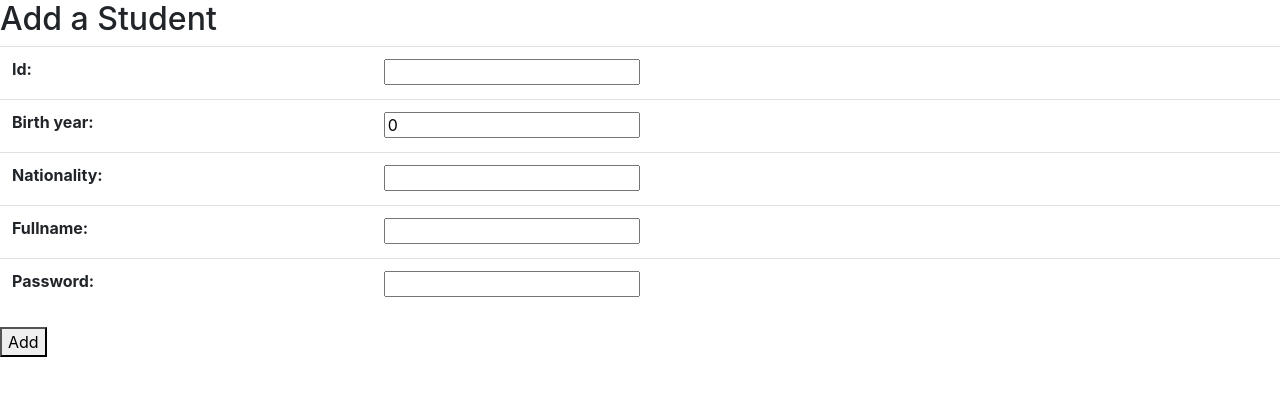
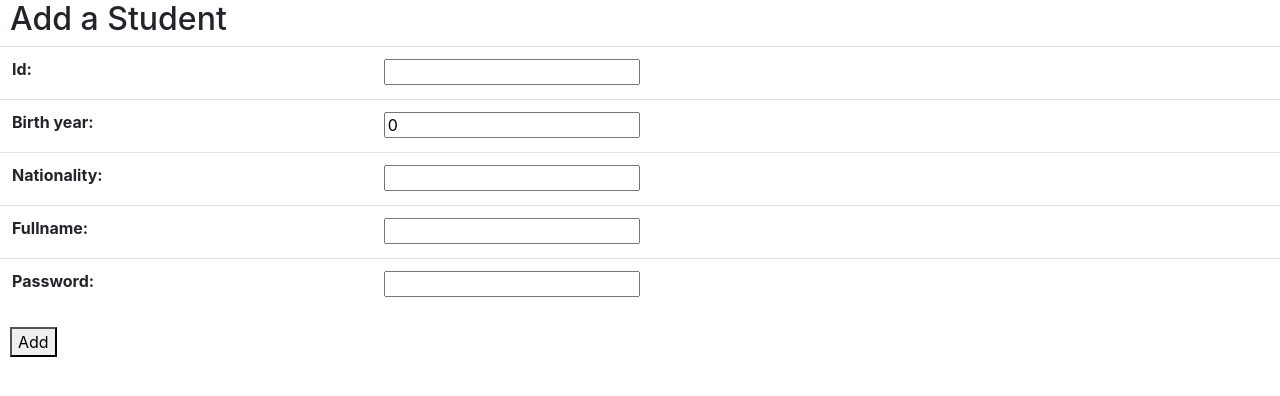
Before and after one commit to rajkirpa/CodeJam22, a Django app: page /newUser in a window 1280 px wide. Shown: the top 396 px of the page. Run offline with Django 4.2, Linux system fonts and the light colour scheme; some libraries are stand-ins or nearby versions.

Commit message:
Update newUser.html

```diff
--- a/codejam/myapp/templates/newUser.html
+++ b/codejam/myapp/templates/newUser.html
@@ -1,12 +1,12 @@
 {% block title %}{% endblock %}
 {% block content %}
 <link rel="stylesheet" href="https://stackpath.bootstrapcdn.com/bootstrap/4.3.1/css/bootstrap.min.css" integrity="sha384-ggOyR0iXCbMQv3Xipma34MD+dH/1fQ784/j6cY/iJTQUOhcWr7x9JvoRxT2MZw1T" crossorigin="anonymous">
-<h2>Add a Student</h2>
+<h2 style="margin-left: 10px;">Add a Student</h2>
 <form method="post">
     <table class="table">
         {{userform}}
     </table>
     {% csrf_token %}
-    <button type="submit">Add</button>
+    <button type="submit" style="margin-left: 10px;">Add</button>
 </form>
 {% endblock %}
```
